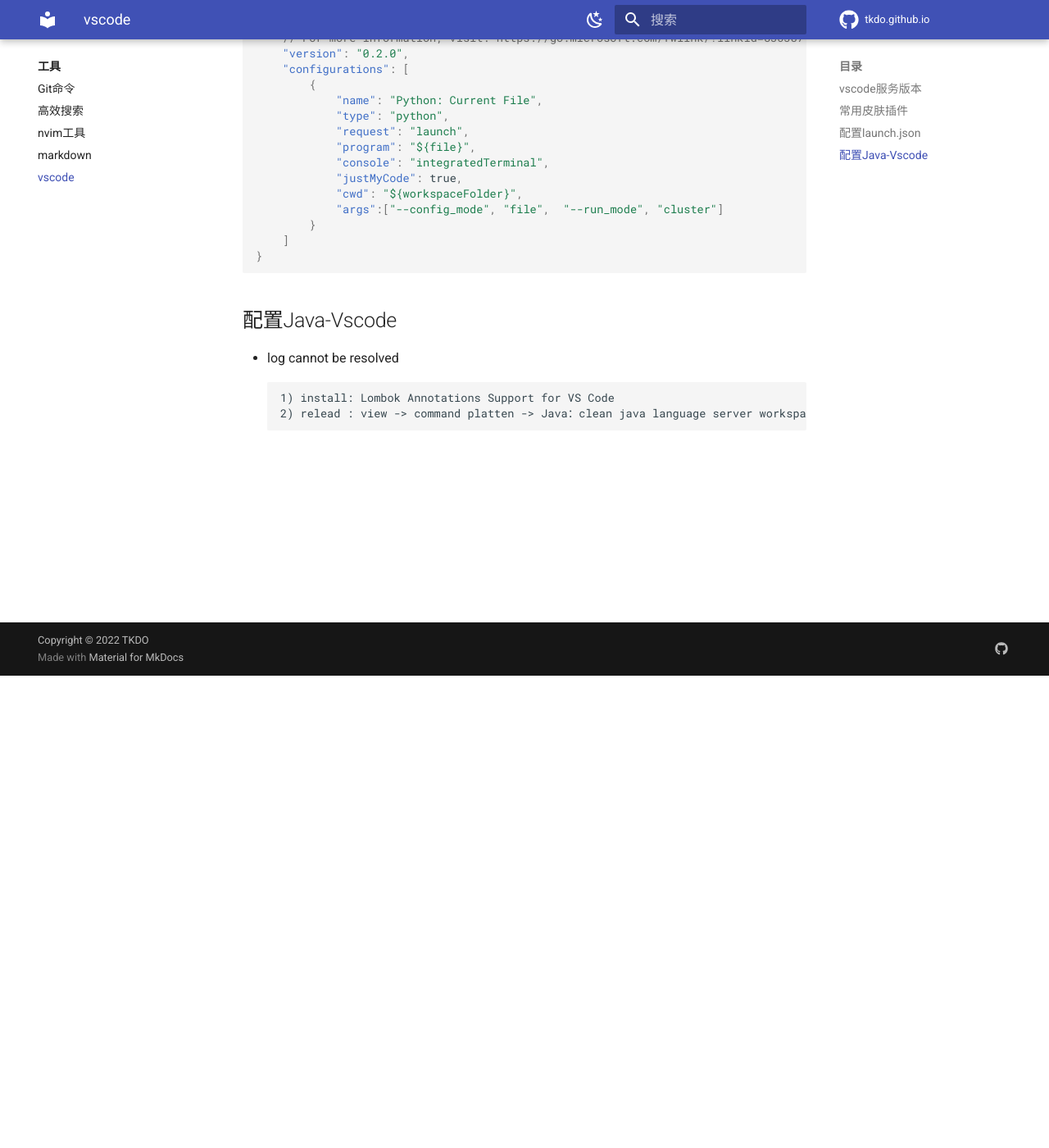
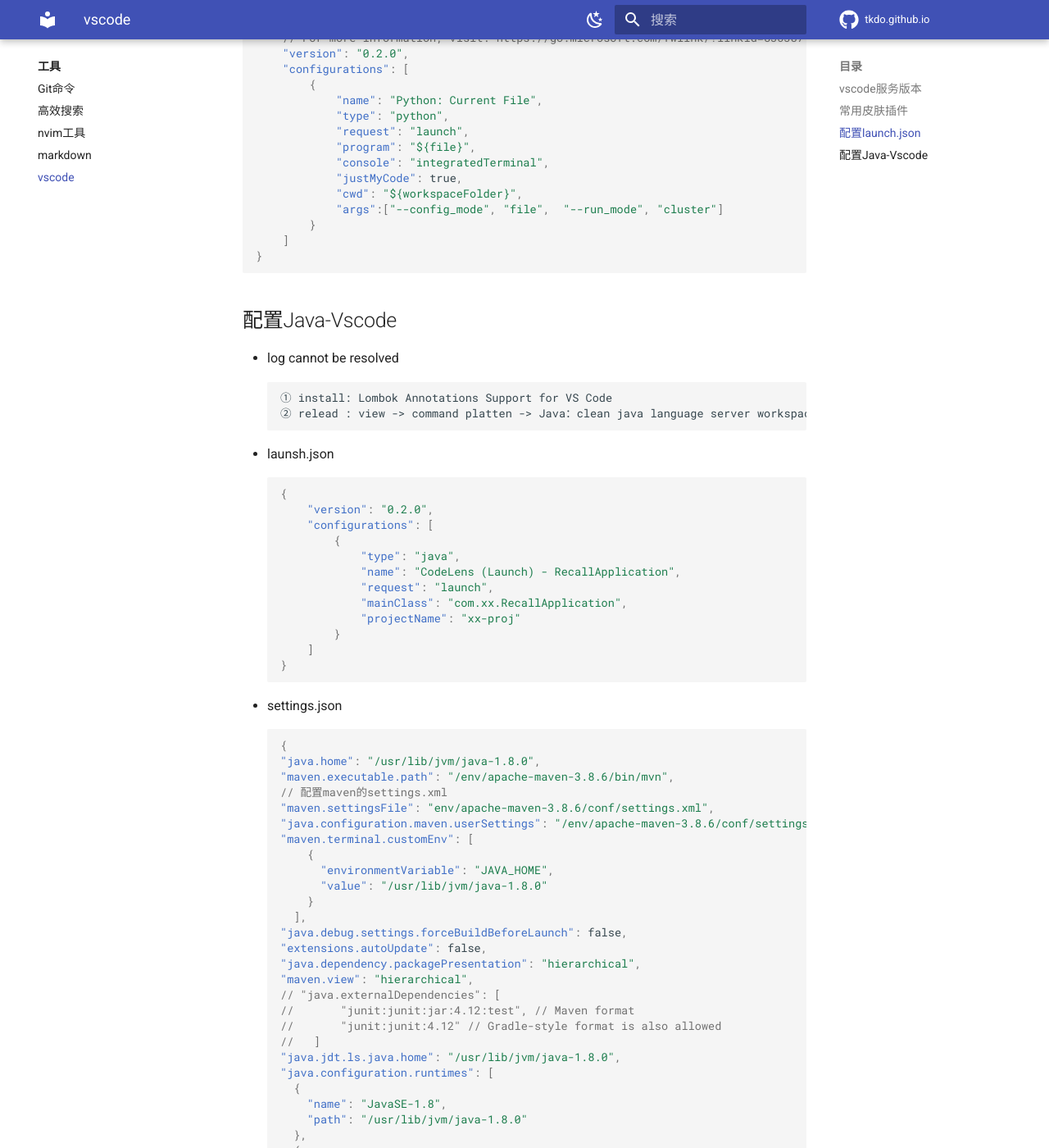
Before and after one commit to tkdo/tkdo.github.io, an MkDocs documentation site: the page built from docs/tools/vscode.md, in a window 1280 px wide and 1400 px high, scrolled down 576 px. Shown: the whole window at 82% size. Built offline with MkDocs 1.6.1 and Material for MkDocs 9.7.7, drawn with Linux system fonts in a browser that asks for light colours; comment, search, counter and statistics services are not loaded; some of the changed text lies outside the part shown.

Commit message:
vscode java

````diff
--- a/docs/tools/vscode.md
+++ b/docs/tools/vscode.md
@@ -30,6 +30,91 @@
 ##  配置Java-Vscode
 - log cannot be resolved
 ```
-1) install: Lombok Annotations Support for VS Code
-2) relead : view -> command platten -> Java：clean java language server workspace
+① install: Lombok Annotations Support for VS Code
+② relead : view -> command platten -> Java：clean java language server workspace
 ```
+- launsh.json
+```json
+{
+    "version": "0.2.0",
+    "configurations": [
+        {
+            "type": "java",
+            "name": "CodeLens (Launch) - RecallApplication",
+            "request": "launch",
+            "mainClass": "com.xx.RecallApplication",
+            "projectName": "xx-proj"
+        }
+    ]
+}
+```
+- settings.json
+```json
+{
+"java.home": "/usr/lib/jvm/java-1.8.0",
+"maven.executable.path": "/env/apache-maven-3.8.6/bin/mvn",
+// 配置maven的settings.xml
+"maven.settingsFile": "env/apache-maven-3.8.6/conf/settings.xml",
+"java.configuration.maven.userSettings": "/env/apache-maven-3.8.6/conf/settings.xml",
+"maven.terminal.customEnv": [
+    {
+      "environmentVariable": "JAVA_HOME",
+      "value": "/usr/lib/jvm/java-1.8.0"
+    }
+  ],
+"java.debug.settings.forceBuildBeforeLaunch": false,
+"extensions.autoUpdate": false,
+"java.dependency.packagePresentation": "hierarchical",
+"maven.view": "hierarchical",
+// "java.externalDependencies": [
+//       "junit:junit:jar:4.12:test", // Maven format
+//       "junit:junit:4.12" // Gradle-style format is also allowed
+//   ]
+"java.jdt.ls.java.home": "/usr/lib/jvm/java-1.8.0",
+"java.configuration.runtimes": [
+  {
+    "name": "JavaSE-1.8",
+    "path": "/usr/lib/jvm/java-1.8.0"
+  },
+  {
+    "name": "JavaSE-11",
+    "path": "/usr/local/jdk-11.0.3",
+    "sources" : "/usr/local/jdk-11.0.3/lib/src.zip",
+    "javadoc" : "https://docs.oracle.com/en/java/javase/11/docs/api",
+    "default":  true
+   },
+   {
+    "name": "JavaSE-12",
+    "path": "/usr/local/jdk-12.0.2"
+   },
+   {
+    "name": "JavaSE-13",
+    "path": "/usr/local/jdk-13"
+   }
+],
+"spellright.notificationClass": "hint",
+"spellright.spellContext": "body comments",
+"java.trace.server": "verbose",
+"java.configuration.updateBuildConfiguration": "automatic"
+}
+```
+- task.json
+```json
+{
+    "version": "2.0.0",
+    "tasks": [
+        {
+            "label": "package",
+            "type": "shell",
+            "command": "mvn package",
+            "group": "build"
+        },
+        {
+            "label": "test",
+            "type": "shell",
+            "command": "mvn -B test",
+            "group": "test"
+        }
+    ]
+}
+```
````
